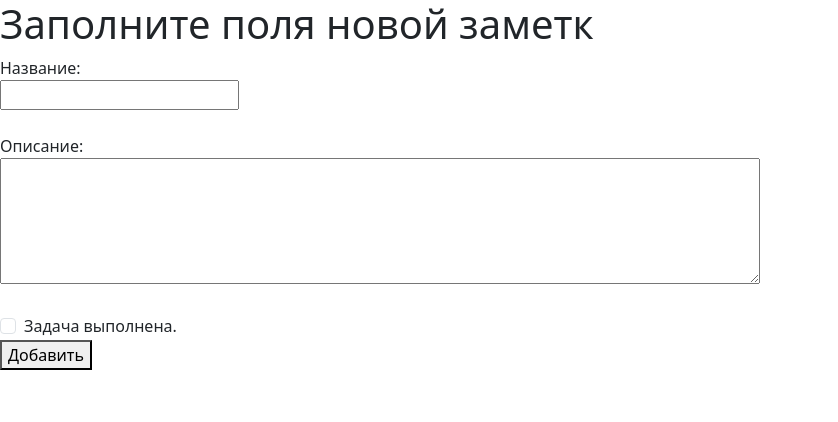
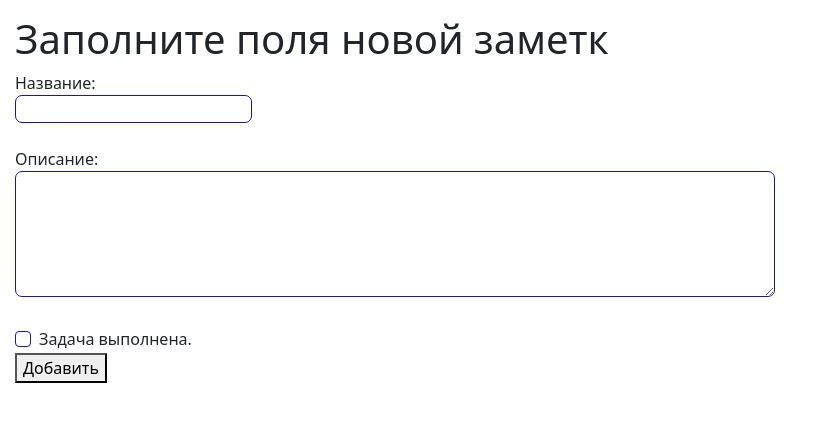
Before and after one commit to vasechkinn/orm_todo, a FastAPI app: page /todos/new in a window 1280 px wide. Shown: the top 422 px of the page, without its empty margins (0-838 px from the left). Run offline with FastAPI, Linux system fonts and the light colour scheme.

Commit message:
feat: стили для создания

```diff
--- a/static/style.css
+++ b/static/style.css
@@ -41,3 +41,16 @@ a {
 #filter_form {
     margin: 5px;
 }
+
+body {
+    margin: 15px;
+}
+
+.form-check-input {
+    border: 1px solid rgb(27, 23, 161);
+}
+
+.input_text {
+    border-radius: 7px;
+    border: 1px solid rgb(27, 23, 161);
+}
```
